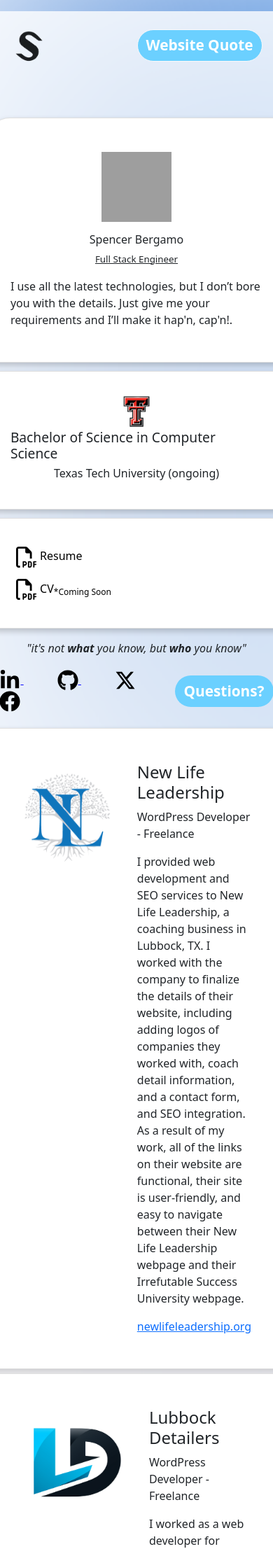
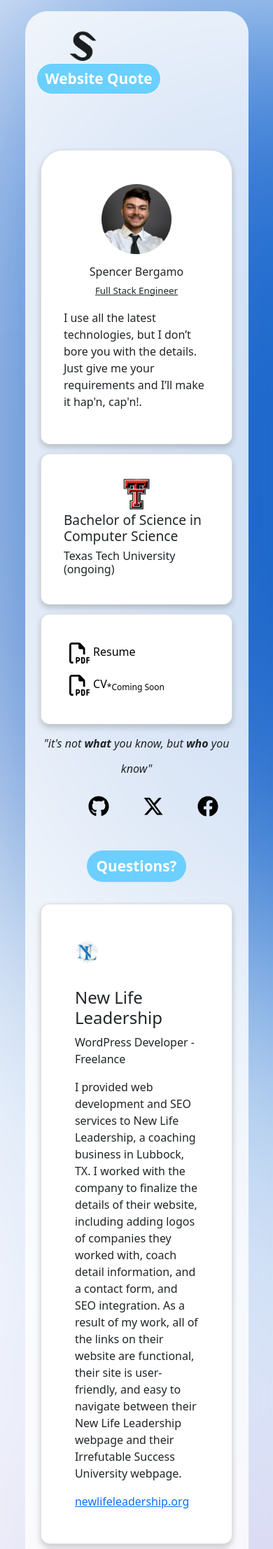
Before and after one commit to SpencerBergamo/portfolio-app, a Flask app: page /homepage in a window 390 px wide; the page is wider, and only the part inside the window is pictured. Shown: the top 2213 px of that part at 70% size. Run offline with Flask 3, Linux system fonts and the light colour scheme; parts of the project's set-up code (start-up, migrations or seed data) failed here and were passed over; some libraries are stand-ins or nearby versions; grey boxes are pictures that could not be loaded.

Commit message:
updated styling for mobile versions

```diff
--- a/static/stylesheets/styles.css
+++ b/static/stylesheets/styles.css
@@ -225,7 +225,13 @@
     text-align: center;
     font-size: 1.5rem;
 }
-
+.socials {
+    display: flex;
+    flex-direction: row;
+    justify-content: center;
+    align-items: center;
+    /* border: 2px solid red; */
+}
 .socials>a {
     margin: 1.5rem;
     color: blue;
@@ -376,8 +382,11 @@
 
 
 @media screen and (max-width: 1210px) {
+    body{
+        width: 100%;
+    }
     .mainpage {
-        max-width: 80%;
+        max-width: 90%;
         margin-left: auto;
         margin-right: auto;
     }
@@ -386,9 +395,33 @@
         flex-direction: column;
     }
 
+    .profile {
+        border-top-right-radius: 2rem;
+    }
+
     * {
         padding: 0;
         font-size: 1rem;
+    }
+
+    .center-navbar {
+        display: flex;
+        flex-direction: column;
+        justify-content: center;
+        align-items: center;
+        /* border: 2px solid red; */
+    }
+
+    .work-container {
+        display: flex;
+        flex-direction: column;
+        align-items: center;
+        /* border: 2px solid red; */
+    }
+    .header > img {
+        width: 20%;
+        height: 20%;
+        margin: 0;
     }
 
     /* .bio {
--- a/templates/homepage.html
+++ b/templates/homepage.html
@@ -9,7 +9,7 @@
     <nav class="center-navbar">
         <div class="socials">
             <a href="https://www.linkedin.com/in/spencerbergamo/" target="_blank">
-                <img src="/static/images/icons/linkedin-in.svg" width="30" height="30">
+                <img id="social-img" src="/static/images/icons/linkedin-in.svg">
             </a>
             <a href="https://github.com/SpencerBergamo" target="_blank">
                 <img src="/static/images/icons/github.svg" width="30" height="30">
--- a/templates/index.html
+++ b/templates/index.html
@@ -37,7 +37,7 @@
             <div class="main flex-container">
                 <div class="left-container">
                     <div class="card profile">
-                        <img src="/static/images/profile-img2.png" width="100" height="100">
+                        <img src="/static/images/IMG_1035.png" width="100" height="100">
                         <h2>Spencer Bergamo</h2>
                         <p style="font-size:smaller; text-decoration:underline">Full Stack Engineer</p>
                         <p class="bio" style="font-size:medium">I use all the latest technologies,
```
Also changed, not shown: static/images/IMG_1035.png (added), static/images/profile-img.jpeg (added), 3 other files.
